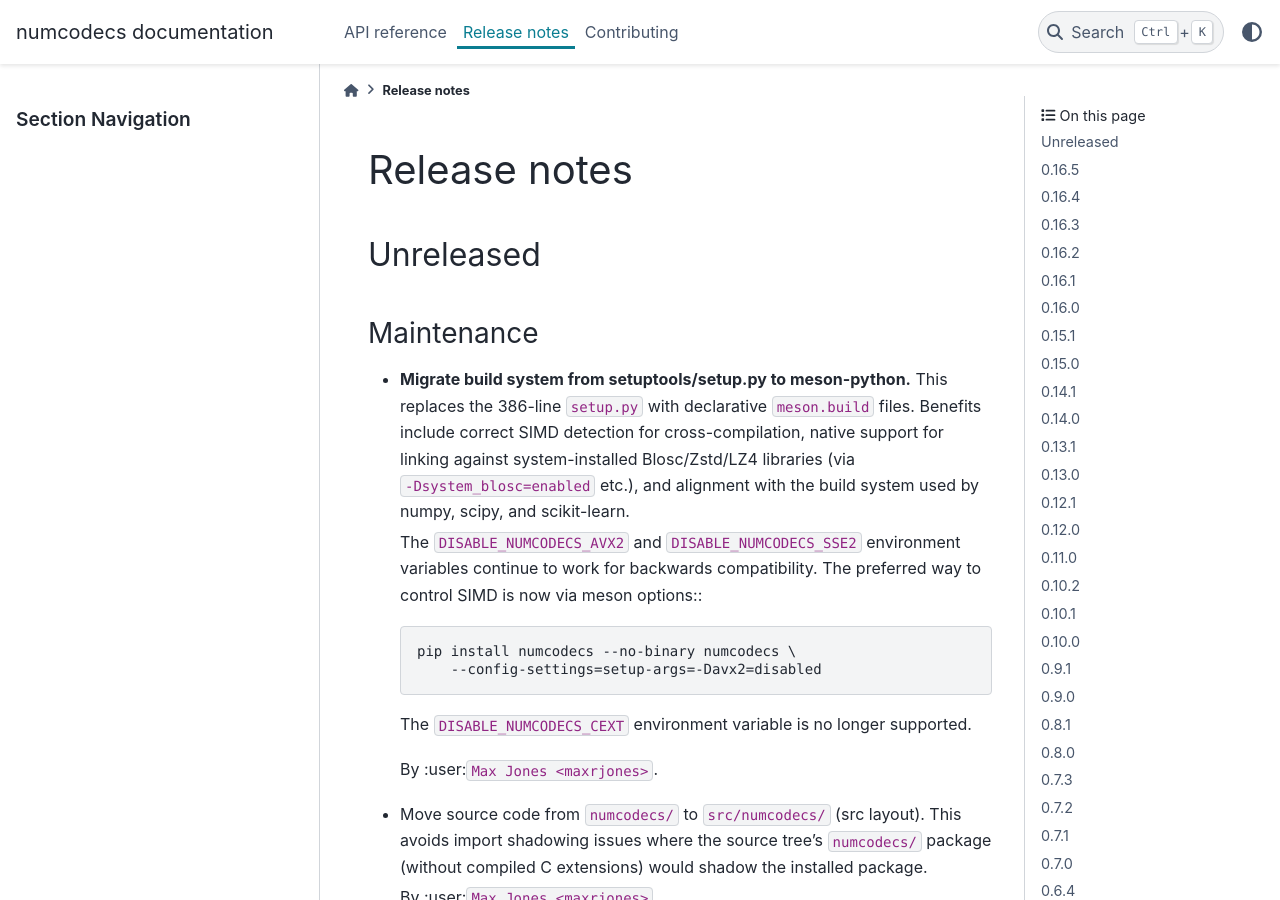
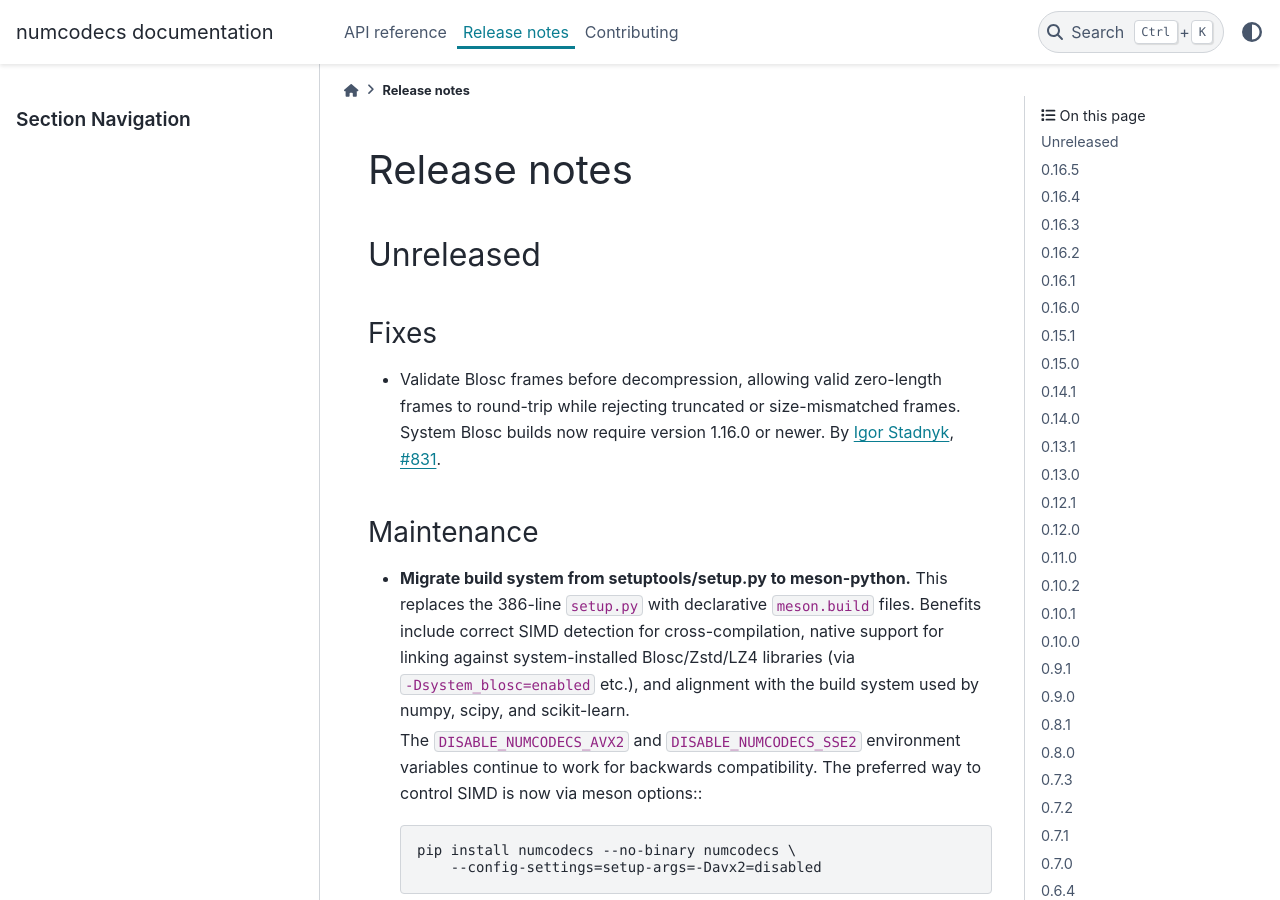
Before and after one commit to zarr-developers/numcodecs, a Sphinx documentation site: the page built from docs/release.md, in a window 1280 px wide and 900 px high. Built offline with Sphinx 7.4.7 and the PyData theme 0.15.4, drawn with Linux system fonts in a browser that asks for light colours; the version number could not be read and is left out.

Commit message:
Fix empty Blosc buffer round-trips

```diff
--- a/docs/release.md
+++ b/docs/release.md
@@ -13,6 +13,12 @@
 (unreleased)=
 
 ## Unreleased
+
+### Fixes
+
+* Validate Blosc frames before decompression, allowing valid zero-length frames to round-trip
+  while rejecting truncated or size-mismatched frames. System Blosc builds now require version
+  1.16.0 or newer. By {user}`Igor Stadnyk <fallenmi>`, {issue}`831`.
 
 ### Maintenance
 
```
Also changed, not shown: 3 other files.
